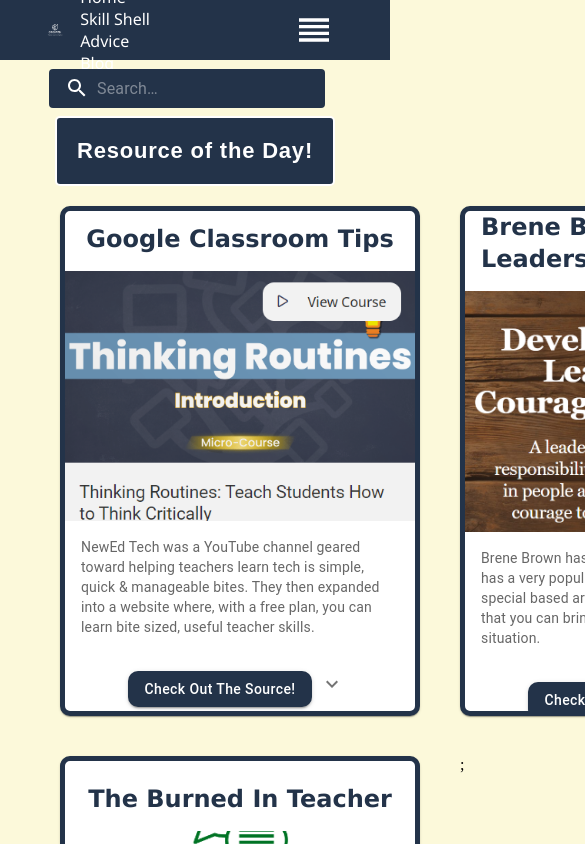
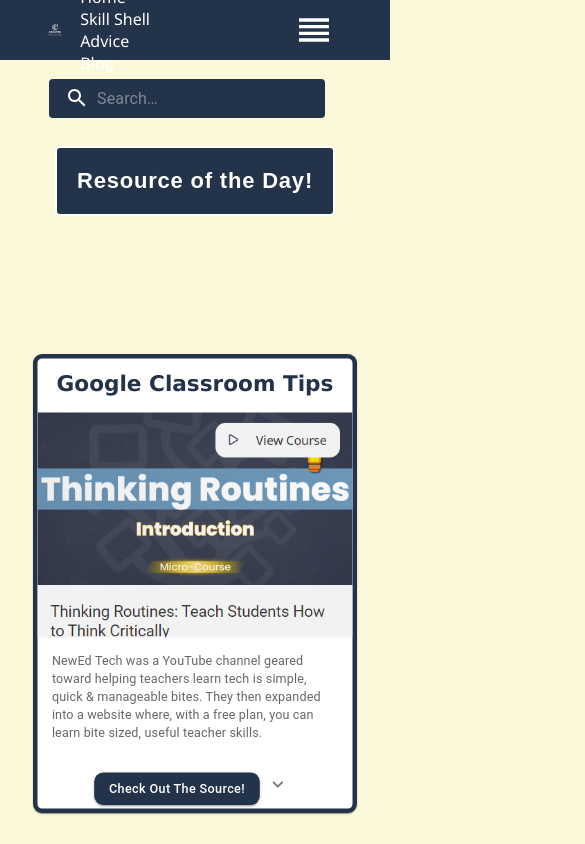
Before and after one commit to colletteap/react-project, a React (Create React App) app: page /Blog in a window 390 px wide. Shown: the top 844 px of the page, 585 px wide, since content can reach past the window. Built offline with nearby package versions, Linux system fonts and the light colour scheme.

Commit message:
responsiveness on blog

```diff
--- a/src/components/Contentcard.js
+++ b/src/components/Contentcard.js
@@ -24,6 +24,7 @@ export default function Questioncard({ type, cardId, question }) {
     const newComment = {
       id: commentsList.length + 1,
       text: comment,
+      cardId: cardId,
     };
 
     setCommentsList([...commentsList, newComment]);
--- a/src/pages/Blog.js
+++ b/src/pages/Blog.js
@@ -41,7 +41,7 @@ function Blog() {
           para1={type.para1}
           para2={type.para2}
         />
-        ))};
+        ))}
       </div>
       <div className="footerA">
       <Link to="../Home">
@@ -49,7 +49,7 @@ function Blog() {
 </Link>
       </div>
     </div>
-  );
+  )
 }
 
 export default Blog;
--- a/src/styles/Blog.css
+++ b/src/styles/Blog.css
@@ -1,20 +1,23 @@
 .BlogPageContainer {
-  display: grid;
-  grid-template-columns: 1fr 1fr 1fr;
-  grid-template-rows: 1fr 1fr 1fr;
+  display: flex;
+  flex-flow: row wrap;
+  justify-content: center;
+  align-items: center;
   gap: 40px 40px;
-  grid-template-areas:
-    ". . ."
-    ". . ."
-    ". . .";
-    align-items: stretch;
-    padding: 20px 0 0 60px;
+  padding: 20px;
+  }
+
+  @media (max-width: 768px) {
+    .BlogPageContainer {
+      transform: scale(0.9);
+    }
   }
 
   .CenterContainer {
     display: grid;
     width: auto;
     justify-items: center;
+    padding: 10px;
   }
 
   @media screen and (max-width: 1080px) {
```
